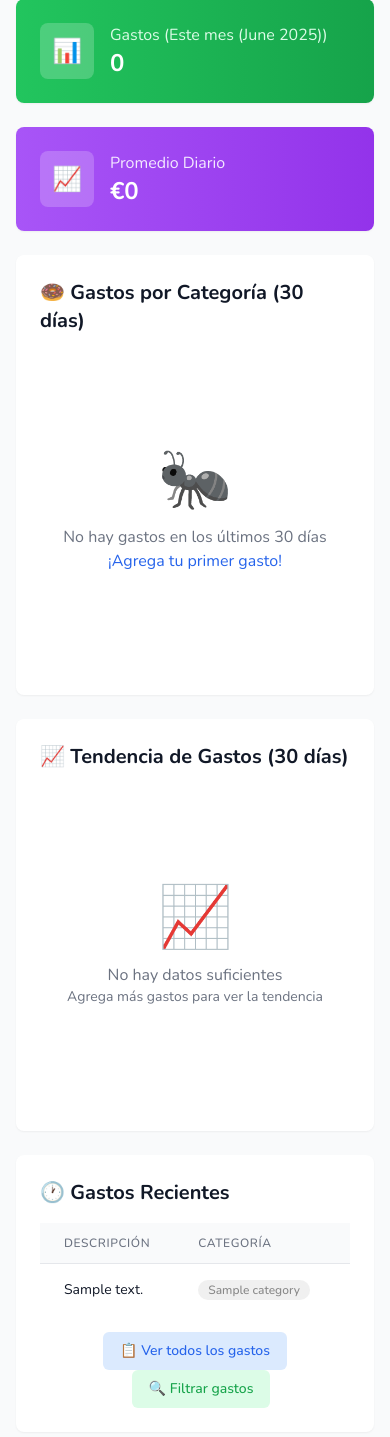
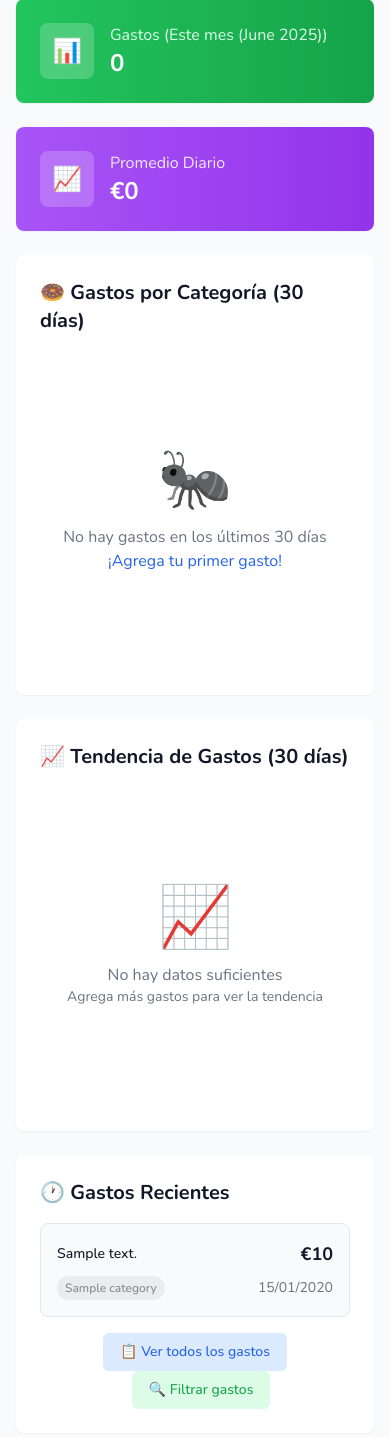
Before and after one commit to cr4zyhead/hormigah-expense-tracker, a Django app: page / in a window 390 px wide. Shown: the part 787-2224 px from the top of the page. Run offline with Django 5.2, Linux system fonts and the light colour scheme; a user stored in the database is signed in; tables that the repository leaves empty hold one stand-in row (values such as "Sample post"); some libraries are stand-ins or nearby versions.

Commit message:
Implementar diseño responsive para gastos recientes en dashboard
- Agregar vista de tabla para desktop (mantiene diseño original)
- Crear vista de tarjetas para móvil (sin scroll horizontal)
- Usar clases Tailwind responsive (hidden md:block / md:hidden)
- Mejorar UX en dispositivos móviles
- Mantener toda la funcionalidad y información

```diff
--- a/apps/expenses/templates/expenses/dashboard.html
+++ b/apps/expenses/templates/expenses/dashboard.html
@@ -222,7 +222,8 @@
         </h2>
 
         {% if recent_expenses %}
-            <div class="overflow-x-auto">
+            <!-- Vista de tabla para desktop -->
+            <div class="hidden md:block overflow-x-auto">
                 <table class="min-w-full divide-y divide-gray-200">
                     <thead class="bg-gray-50">
                         <tr>
@@ -262,6 +263,27 @@
                         {% endfor %}
                     </tbody>
                 </table>
+            </div>
+
+            <!-- Vista de tarjetas para móvil -->
+            <div class="md:hidden space-y-4">
+                {% for expense in recent_expenses %}
+                <div class="bg-gray-50 rounded-lg p-4 border border-gray-200">
+                    <div class="flex items-center justify-between mb-2">
+                        <h4 class="font-medium text-gray-900 text-sm">{{ expense.description }}</h4>
+                        <span class="text-lg font-bold text-gray-900">€{{ expense.amount|floatformat:0 }}</span>
+                    </div>
+                    <div class="flex items-center justify-between text-sm">
+                        <div class="flex items-center space-x-2">
+                            <span class="inline-flex items-center px-2 py-1 rounded-full text-xs font-medium"
+                                  style="background-color: {{ expense.category.color }}20; color: {{ expense.category.color }};">
+                                {{ expense.category.name }}
+                            </span>
+                        </div>
+                        <span class="text-gray-500">{{ expense.date|date:"d/m/Y" }}</span>
+                    </div>
+                </div>
+                {% endfor %}
             </div>
 
             <div class="mt-4 text-center space-x-3">
```
